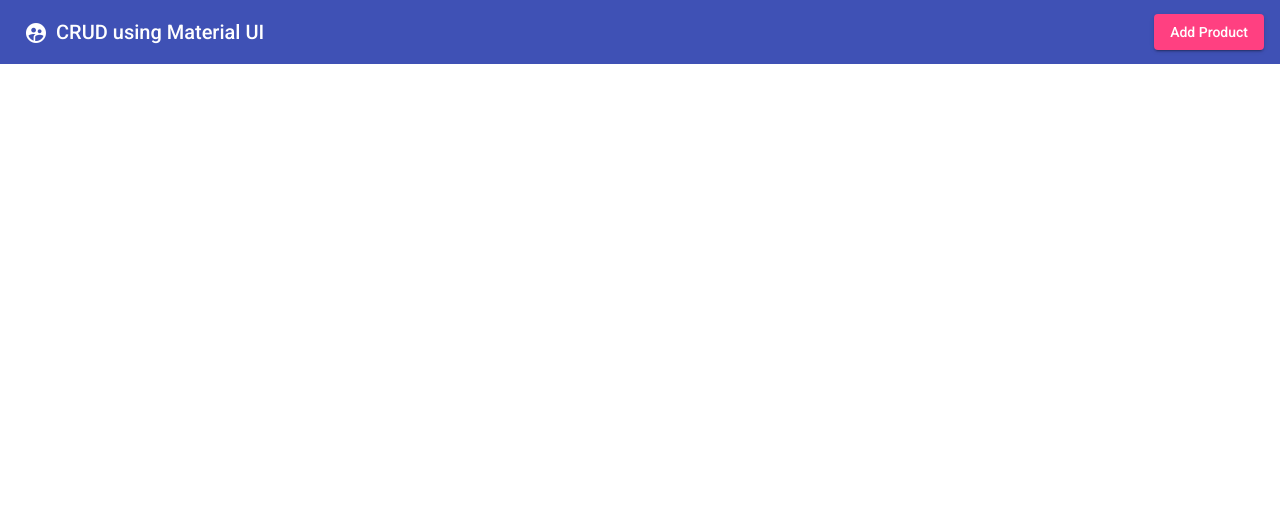
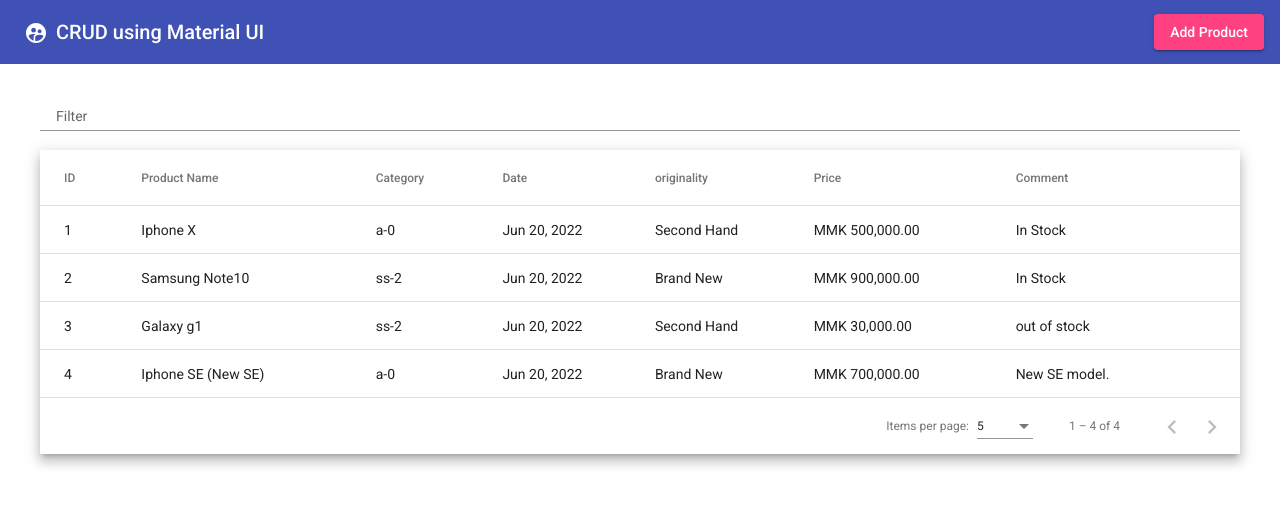
Before and after one commit to pwn-mm/Angular-reactive-form, an Angular app: page / in a window 1280 px wide. Shown: the top 506 px of the page. Built offline with nearby package versions, Linux system fonts and the light colour scheme; data requests are answered from the project's data file.

Commit message:
App Component | getAllProducts() done | Table integrated together with the data from json-server

```diff
--- a/src/app/app.component.html
+++ b/src/app/app.component.html
@@ -4,5 +4,76 @@
   </button>
   <span>CRUD using Material UI</span>
   <span class="example-spacer"></span>
-  <button mat-raised-button color="accent" (click)="openDialog()">Add Product</button>
+  <button mat-raised-button color="accent" (click)="openDialog()">
+    Add Product
+  </button>
 </mat-toolbar>
+
+<div class="container">
+  <div style="margin-top: 1rem">
+    <mat-form-field appearance="standard">
+      <mat-label style="margin-left: 1rem">Filter</mat-label>
+      <input style="margin-left: 1rem" matInput (keyup)="applyFilter($event)" placeholder="Ex. Iphone 14" #input />
+    </mat-form-field>
+
+    <div class="mat-elevation-z8">
+      <table mat-table [dataSource]="dataSource" matSort>
+        <!-- ID Column -->
+        <ng-container matColumnDef="id">
+          <th mat-header-cell *matHeaderCellDef mat-sort-header>ID</th>
+          <td mat-cell *matCellDef="let row">{{ row.id }}</td>
+        </ng-container>
+
+        <!-- Product Name Column -->
+        <ng-container matColumnDef="productName">
+          <th mat-header-cell *matHeaderCellDef mat-sort-header>
+            Product Name
+          </th>
+          <td mat-cell *matCellDef="let row">{{ row.productName }}</td>
+        </ng-container>
+
+        <!-- Category Column -->
+        <ng-container matColumnDef="category">
+          <th mat-header-cell *matHeaderCellDef mat-sort-header>Category</th>
+          <td mat-cell *matCellDef="let row">{{ row.category }}</td>
+        </ng-container>
+
+        <!-- Date Column -->
+        <ng-container matColumnDef="date">
+          <th mat-header-cell *matHeaderCellDef mat-sort-header>Date</th>
+          <td mat-cell *matCellDef="let row">{{ row.date |date }}</td>
+        </ng-container>
+
+        <!-- Originality Column -->
+        <ng-container matColumnDef="originality">
+          <th mat-header-cell *matHeaderCellDef mat-sort-header>originality</th>
+          <td mat-cell *matCellDef="let row">{{ row.originality }}</td>
+        </ng-container>
+
+        <!-- Price Column -->
+        <ng-container matColumnDef="price">
+          <th mat-header-cell *matHeaderCellDef mat-sort-header>Price</th>
+          <td mat-cell *matCellDef="let row">{{ row.price| currency:'MMK ' }}</td>
+        </ng-container>
+
+        <!-- Comment Column -->
+        <ng-container matColumnDef="comment">
+          <th mat-header-cell *matHeaderCellDef mat-sort-header>Comment</th>
+          <td mat-cell *matCellDef="let row">{{ row.comment }}</td>
+        </ng-container>
+
+        <tr mat-header-row *matHeaderRowDef="displayedColumns"></tr>
+        <tr mat-row *matRowDef="let row; columns: displayedColumns"></tr>
+
+        <!-- Row shown when there is no matching data. -->
+        <tr class="mat-row" *matNoDataRow>
+          <td class="mat-cell" colspan="6">
+            No data matching the filter "{{ input.value }}"
+          </td>
+        </tr>
+      </table>
+
+      <mat-paginator [pageSizeOptions]="[5, 10, 25, 100]" aria-label="Select page of users"></mat-paginator>
+    </div>
+  </div>
+</div>
--- a/src/app/app.component.scss
+++ b/src/app/app.component.scss
@@ -1,3 +1,26 @@
 .example-spacer {
   flex: 1 1 auto;
 }
+
+table {
+  width: 100%;
+}
+
+.mat-form-field {
+  font-size: 14px;
+  width: 100%;
+}
+
+.container {
+  max-width: 1200px;
+  margin: 0 auto;
+}
+
+.mat-row:hover .mat-cell {
+  border-color: currentColor;
+}
+
+// td,
+// th {
+//   width: 5%;
+// }
--- a/src/app/app.component.ts
+++ b/src/app/app.component.ts
@@ -1,20 +1,63 @@
-import { Component } from '@angular/core';
+import { Component, OnInit, AfterViewInit, ViewChild } from '@angular/core';
 import { MatDialog, MAT_DIALOG_DATA } from '@angular/material/dialog';
 import { DialogComponent } from './dialog/dialog.component';
-
+import { ApiService } from './services/api.service';
+//* For Table
+import { MatPaginator } from '@angular/material/paginator';
+import { MatSort } from '@angular/material/sort';
+import { MatTableDataSource } from '@angular/material/table';
 
 @Component({
   selector: 'app-root',
   templateUrl: './app.component.html',
   styleUrls: ['./app.component.scss'],
 })
-export class AppComponent {
+
+export class AppComponent implements OnInit {
+
   title = 'Angular13Crud';
 
-  constructor(private dialog: MatDialog) { }
+  displayedColumns: string[] = ['id', 'productName', 'category', 'date', 'originality', 'price', 'comment'];
+  dataSource: MatTableDataSource<any>;
+
+  @ViewChild(MatPaginator) paginator: MatPaginator;
+  @ViewChild(MatSort) sort: MatSort;
+
+  constructor(private dialog: MatDialog, private api: ApiService) { }
+
+  ngOnInit(): void {
+    this.getAllProducts();
+  }
+
+  //* For Opening Dialog
   openDialog() {
     this.dialog.open(DialogComponent, {
-      width: '30%'
+      width: '30%',
     });
   }
+
+  //* Getting all products
+  getAllProducts() {
+    this.api.getProduct().subscribe({
+      next: (res) => {
+        // console.log(res);
+        this.dataSource = new MatTableDataSource(res);
+        this.dataSource.paginator = this.paginator;
+        this.dataSource.sort = this.sort;
+      },
+      error: (err) => {
+        alert('Error while fetching the products.');
+      },
+    });
+  }
+
+  //* Table Sorting
+  applyFilter(event: Event) {
+    const filterValue = (event.target as HTMLInputElement).value;
+    this.dataSource.filter = filterValue.trim().toLowerCase();
+
+    if (this.dataSource.paginator) {
+      this.dataSource.paginator.firstPage();
+    }
+  }
 }
```
Also changed, not shown: src/app/app.module.ts (+7 -1 lines).
